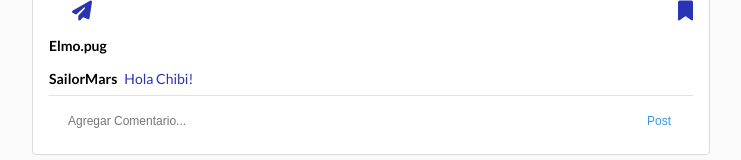
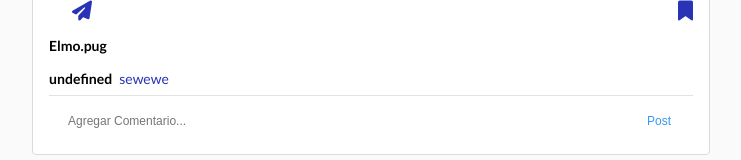
Before and after one commit to assl96/sailorsgram, a Svelte app: page / in a window 1280 px wide. Shown: the part 1482-1642 px from the top of the page, without its empty margins (140-881 px from the left). Built offline with nearby package versions, Linux system fonts and the light colour scheme; some icons are missing.

Commit message:
terminar de asociar con la api

```diff
--- a/src/api.js
+++ b/src/api.js
@@ -14,7 +14,7 @@ export const Api = {
             bookmark: false,
             postComment: "Holas!",
             comments: [
-                {id:0, text: ''}
+                {id:0, text: '', username: 'SailorMars'}
             ]
         },
         {
--- a/src/components/Card.svelte
+++ b/src/components/Card.svelte
@@ -87,7 +87,7 @@
   .Card-description span {
     font-size: 14px;
   }
-  .active-like {
+  /* .active-like {
     color: #bc1888;
     animation: bounce linear 0.8s;
     animation-iteration-count: 1;
@@ -95,7 +95,7 @@
   }
   .active-bookmark {
     color: #f09433;
-  }
+  } */
 
   @keyframes bounce {
     0% {
--- a/src/components/Comments.svelte
+++ b/src/components/Comments.svelte
@@ -1,3 +1,22 @@
+<script>
+  export let comments = [];
+
+  function addComment(event){
+    const mgs = event.target.text.value;
+    if (mgs.length > 3){
+      const message = {
+        id: Date.now(),
+        text: msg,
+        username: "SailorMars"
+      }
+      comments = [...comments, message];
+      event.target.text.value = '';
+    }
+  }
+
+
+</script>
+
 <style>
   .Comments h3 {
     font-size: 14px;
@@ -47,19 +66,23 @@
     cursor: pointer;
     background-color: transparent;
   }
-  label {
+  /* label {
     display: none;
-  }
+  } */
 </style>
 
 <div class="Comments">
     <div class="Comments-content">
+
+      {#each comments as comment (comment.id)}
             <div class="Comments-users">
-            <h3>SailorMars</h3>
-            <span>Hola Chibi!</span>
+            <h3>{comment.username}</h3>
+            <span>{comment.text}</span>
             </div>
+      {/each}
+
     <div class="Comments-add">
-            <form>
+      <form on:submit|preventDefault={addComment}>
         <input type="text" class="Comments-input" placeholder="Agregar Comentario..." id="text" />
         <button type="submit">Post</button>
       </form>
```
Lines whose indentation alone changed are shown as unchanged.
